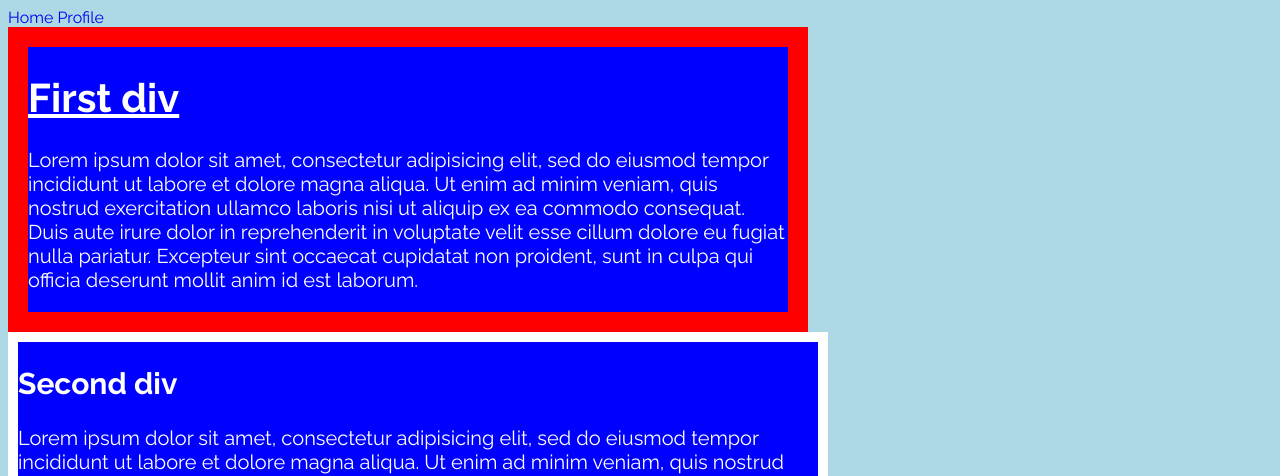
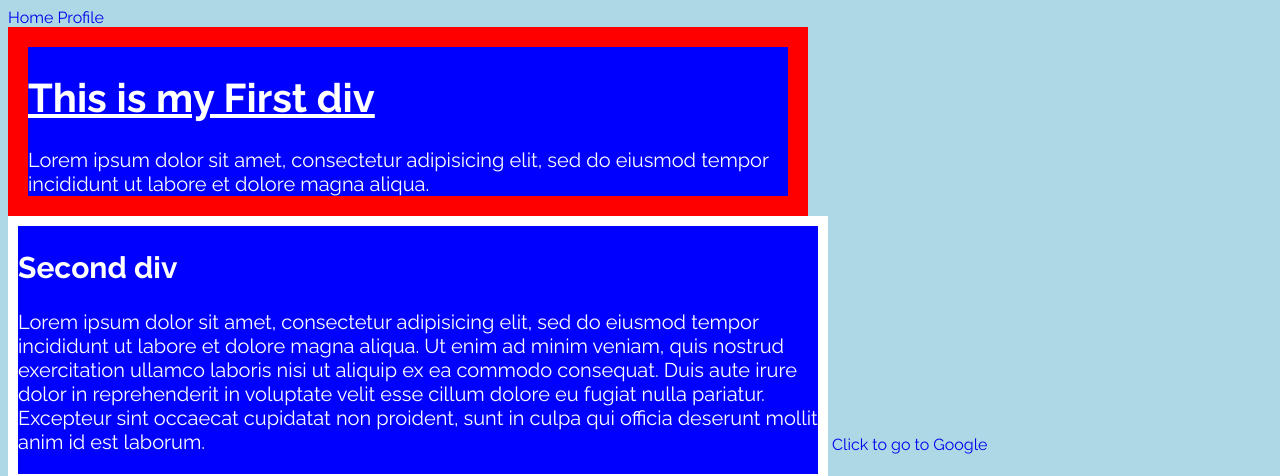
Before and after one commit to torihedden/github-example, a plain HTML site: page index.html in a window 1280 px wide. Shown: the top 476 px of the page. Drawn offline with Linux system fonts and the light colour scheme.

Commit message:
changed div to section, removed unneeded copy

```diff
--- a/index.html
+++ b/index.html
@@ -16,10 +16,10 @@
       </nav>
     </header>
     <div class="section-1">
-      <h1>First div</h1>
-      <p>
-        Lorem ipsum dolor sit amet, consectetur adipisicing elit, sed do eiusmod tempor incididunt ut labore et dolore magna aliqua. Ut enim ad minim veniam, quis nostrud exercitation ullamco laboris nisi ut aliquip ex ea commodo consequat. Duis aute irure dolor in reprehenderit in voluptate velit esse cillum dolore eu fugiat nulla pariatur. Excepteur sint occaecat cupidatat non proident, sunt in culpa qui officia deserunt mollit anim id est laborum.
-      </p>
+      <h1>This is my First div</h1>
+      <section>
+        Lorem ipsum dolor sit amet, consectetur adipisicing elit, sed do eiusmod tempor incididunt ut labore et dolore magna aliqua.
+      </section>
     </div>
     <div class="section-2">
       <h2>Second div</h2>
```
